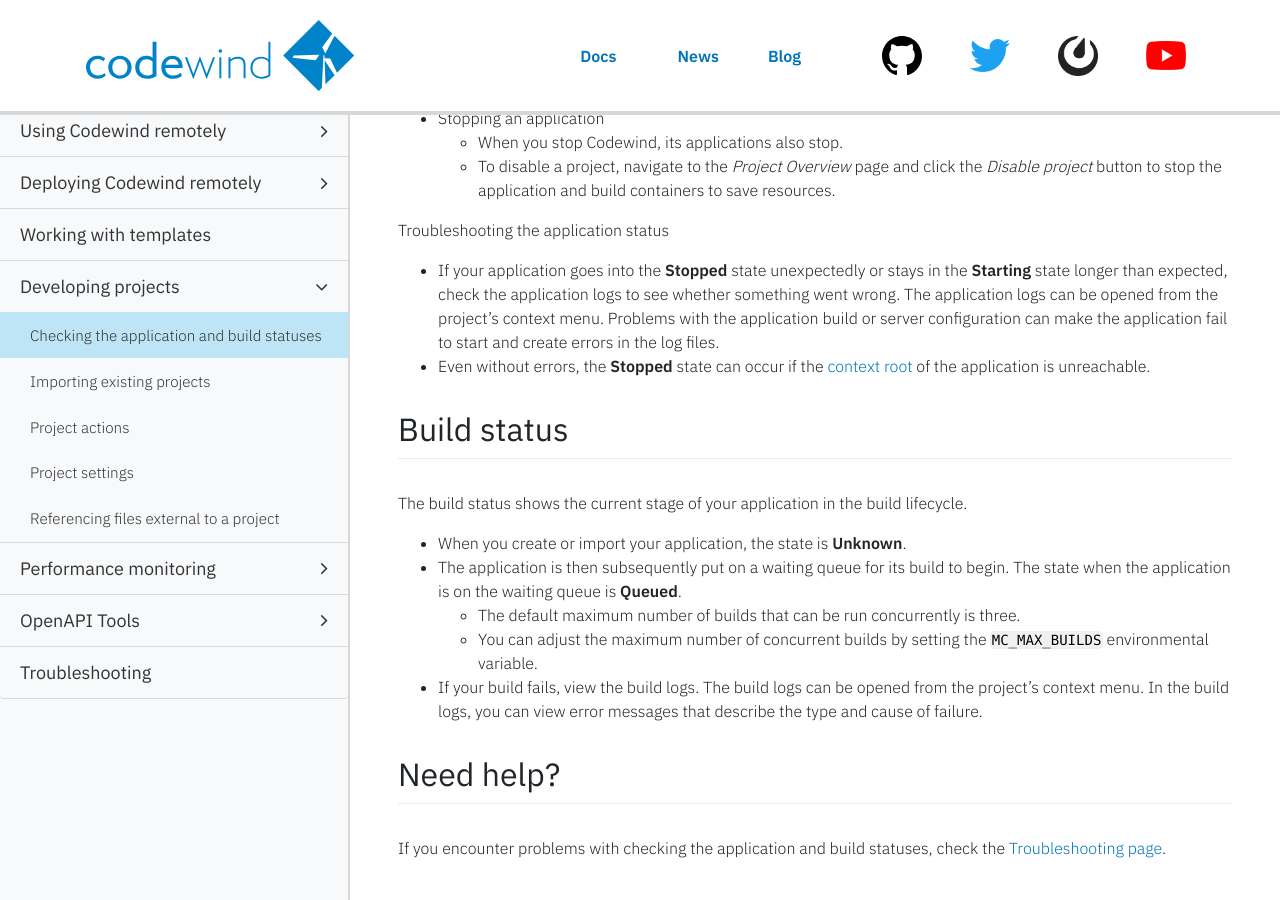
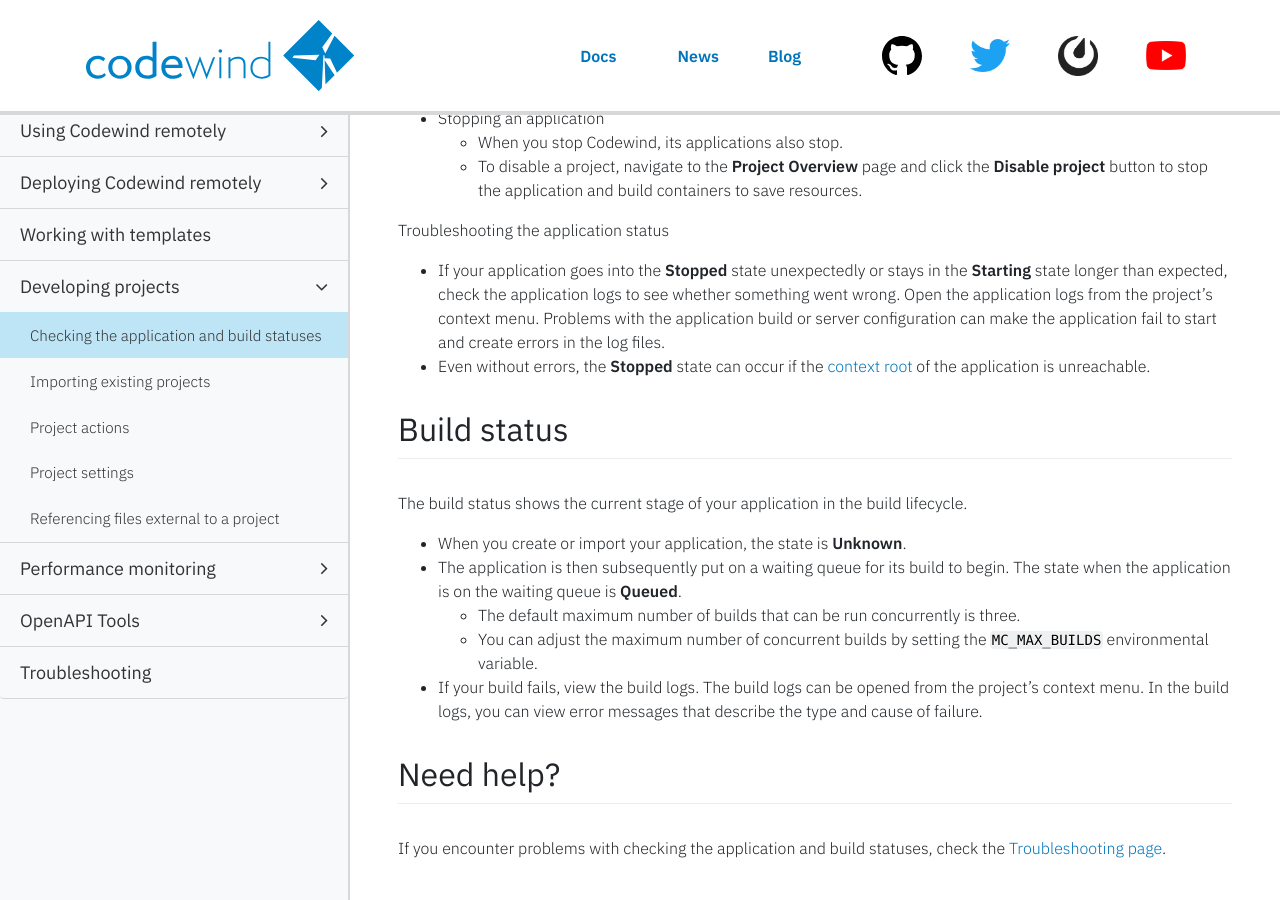
Before and after one commit to eclipse-archived/codewind-docs, a Jekyll site: the page built from docs/_documentations/checkingstatuses.md, in a window 1280 px wide and 900 px high, scrolled down 495 px. Built offline with Jekyll 4.4.1, drawn with Linux system fonts in a browser that asks for light colours; nearby versions of some CDN libraries; comment, search, counter and statistics services are not loaded.

Commit message:
Style edits

```diff
--- a/docs/_documentations/checkingstatuses.md
+++ b/docs/_documentations/checkingstatuses.md
@@ -20,14 +20,14 @@ The application status shows the current state of your application.
 
 * Starting the application
   * When you start Codewind, it starts all the applications unless you have disabled them.
-  * To enable a project that has been disabled, visit the *Project Overview* page by using the context menu in the Codewind view and click the *Enable project* button to start the application and build containers.
+  * To enable a project that has been disabled, visit the *Project Overview* page by using the context menu in the Codewind view and click the **Enable project** button to start the application and build containers.
 * Stopping an application
   * When you stop Codewind, its applications also stop.
-  * To disable a project, navigate to the *Project Overview* page and click the *Disable project* button to stop the application and build containers to save resources.
+  * To disable a project, navigate to the **Project Overview** page and click the **Disable project** button to stop the application and build containers to save resources.
 
 Troubleshooting the application status
-* If your application goes into the **Stopped** state unexpectedly or stays in the **Starting** state longer than expected, check the application logs to see whether something went wrong. The application logs can be opened from the project’s context menu. Problems with the application build or server configuration can make the application fail to start and create errors in the log files.
-* Even without errors, the **Stopped** state can occur if the [context root](#project-settings.html#context-root) of the application is unreachable.
+* If your application goes into the **Stopped** state unexpectedly or stays in the **Starting** state longer than expected, check the application logs to see whether something went wrong. Open the application logs from the project’s context menu. Problems with the application build or server configuration can make the application fail to start and create errors in the log files.
+* Even without errors, the **Stopped** state can occur if the [context root](project-settings.html#context-root) of the application is unreachable.
 
 ## Build status
 
```
